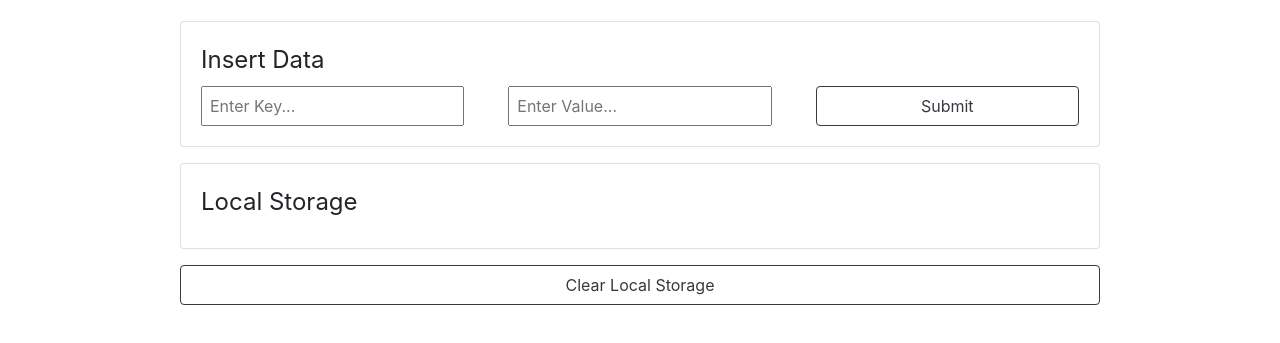
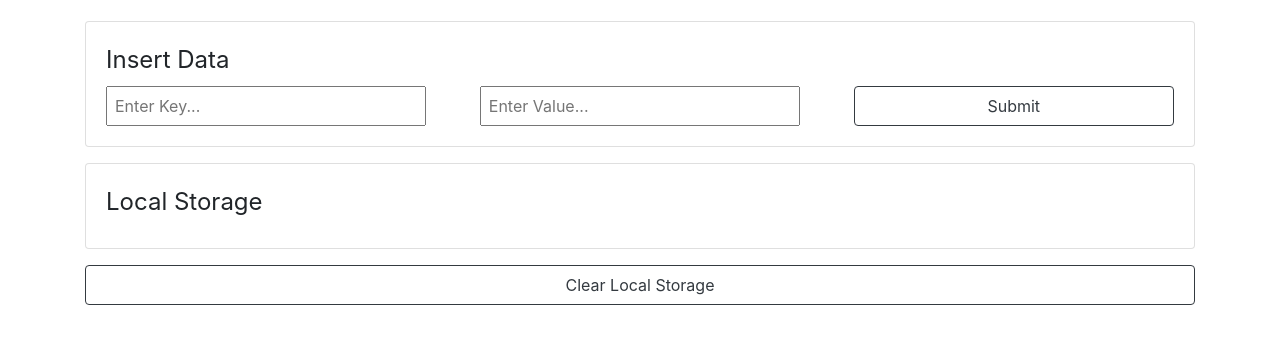
Before and after one commit to PhoebeYahengWu/Local-Storage, a plain HTML site: page index.html in a window 1280 px wide. Shown: the part 57-400 px from the top of the page. Drawn offline with nearby package versions, Linux system fonts and the light colour scheme.

Commit message:
Revise grid

```diff
--- a/index.html
+++ b/index.html
@@ -17,7 +17,7 @@
     </div>
 
     <div class="row mt-3 justify-content-center">
-        <div class="col-10">
+        <div class="col-12">
         <div class="card">
             <div class="card-body">
                 <legend>Insert Data</legend>
@@ -32,7 +32,7 @@
         </div>
 
         <div class="row mt-3 justify-content-center">
-            <div class="col-10">
+            <div class="col-12">
           <div class="card">
             <div class="card-body">
                 <legend>Local Storage</legend>
@@ -43,7 +43,7 @@
     </div>
 
     <div class="row mt-3 justify-content-center">
-        <div class="col-10">
+        <div class="col-12">
         <button type="button" id="clearStorage" class="btn btn-outline-dark btn-block">Clear Local Storage</button>
     </div>
     </div>
```
